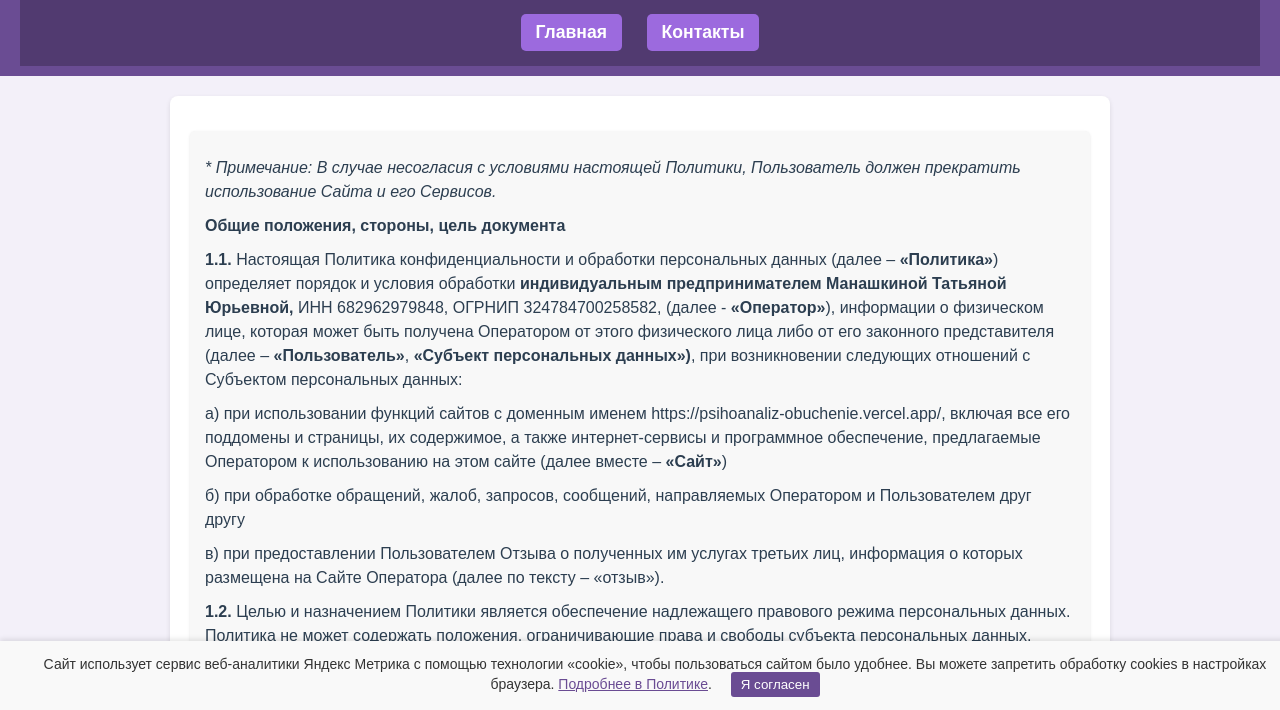
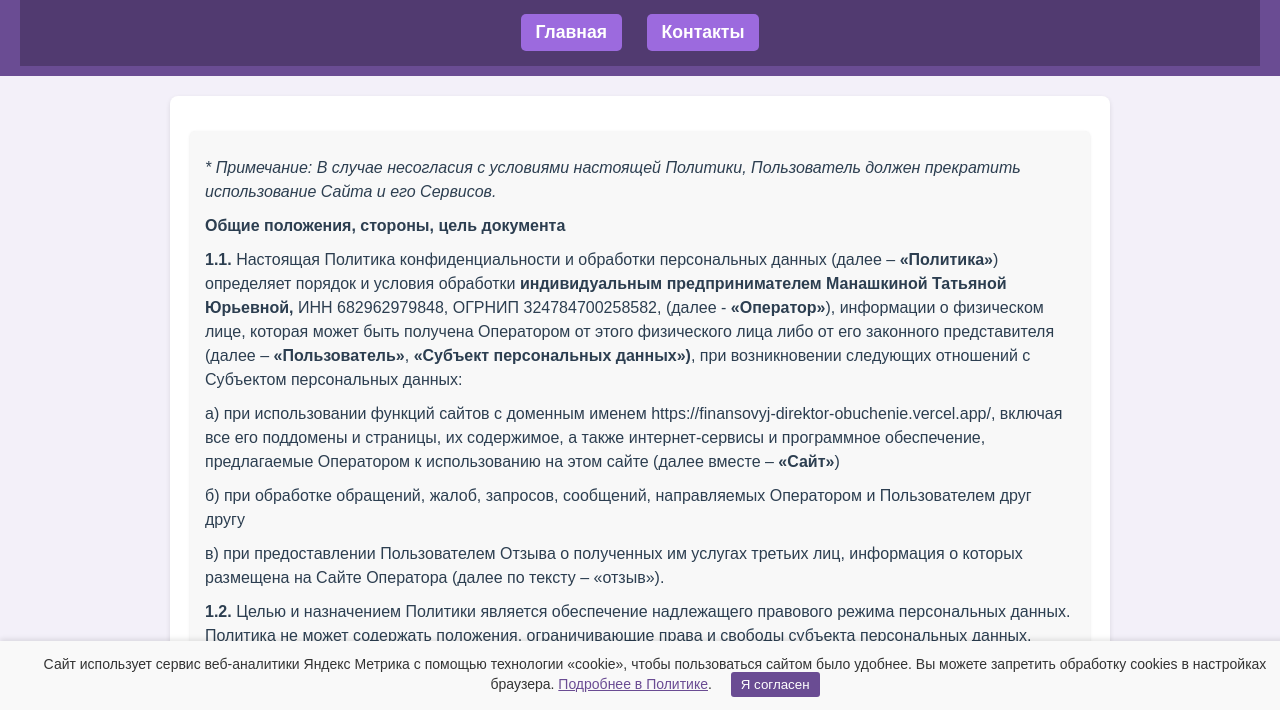
Before and after one commit to Tatyana-Man/finansovyj-direktor, a plain HTML site: page politika.html in a window 1280 px wide. Shown: the part 88-798 px from the top of the page. Drawn offline with Linux system fonts and the light colour scheme.

Commit message:
Update politika.html

```diff
--- a/politika.html
+++ b/politika.html
@@ -44,7 +44,7 @@ document.addEventListener("DOMContentLoaded", function () {
 <p><em>* Примечание: В случае несогласия с условиями настоящей Политики, Пользователь должен прекратить использование Сайта и его Сервисов.</em></p>
 <p><strong>Общие положения, стороны, цель документа</strong></p>
 <p><strong>1.1.&nbsp;</strong>Настоящая Политика конфиденциальности и обработки персональных данных (далее &ndash;&nbsp;<strong>&laquo;Политика&raquo;</strong>) определяет порядок и условия обработки&nbsp;<strong>индивидуальным предпринимателем Манашкиной Татьяной Юрьевной,</strong> ИНН 682962979848, ОГРНИП 324784700258582, (далее -&nbsp;<strong>&laquo;Оператор&raquo;</strong>), информации о физическом лице, которая может быть получена Оператором от этого физического лица либо от его законного представителя (далее &ndash;<strong>&nbsp;&laquo;Пользователь&raquo;</strong>,&nbsp;<strong>&laquo;Субъект персональных данных&raquo;)</strong>, при возникновении следующих отношений с Субъектом персональных данных:</p>
-<p>а) при использовании функций сайтов с доменным именем&nbsp;https://psihoanaliz-obuchenie.vercel.app/, включая все его поддомены и страницы, их содержимое, а также интернет-сервисы и программное обеспечение, предлагаемые Оператором к использованию на этом сайте (далее вместе &ndash;&nbsp;<strong>&laquo;Сайт&raquo;</strong>)</p>
+<p>а) при использовании функций сайтов с доменным именем&nbsp;https://finansovyj-direktor-obuchenie.vercel.app/, включая все его поддомены и страницы, их содержимое, а также интернет-сервисы и программное обеспечение, предлагаемые Оператором к использованию на этом сайте (далее вместе &ndash;&nbsp;<strong>&laquo;Сайт&raquo;</strong>)</p>
 <p>б) при обработке обращений, жалоб, запросов, сообщений, направляемых Оператором и Пользователем друг другу</p>
 <p>в) при предоставлении Пользователем Отзыва о полученных им услугах третьих лиц, информация о которых размещена на Сайте Оператора (далее по тексту &ndash; &laquo;отзыв&raquo;).</p>
 <p><strong>1.2.&nbsp;</strong>Целью и назначением Политики является обеспечение надлежащего правового режима персональных данных. Политика не может содержать положения, ограничивающие права и свободы субъекта персональных данных, устанавливающие случаи обработки персональных данных несовершеннолетних, если иное не предусмотрено законодательством Российской Федерации, а также положения, допускающие в качестве условия заключения договора/выражения согласия бездействие субъекта персональных данных.</p>
```
